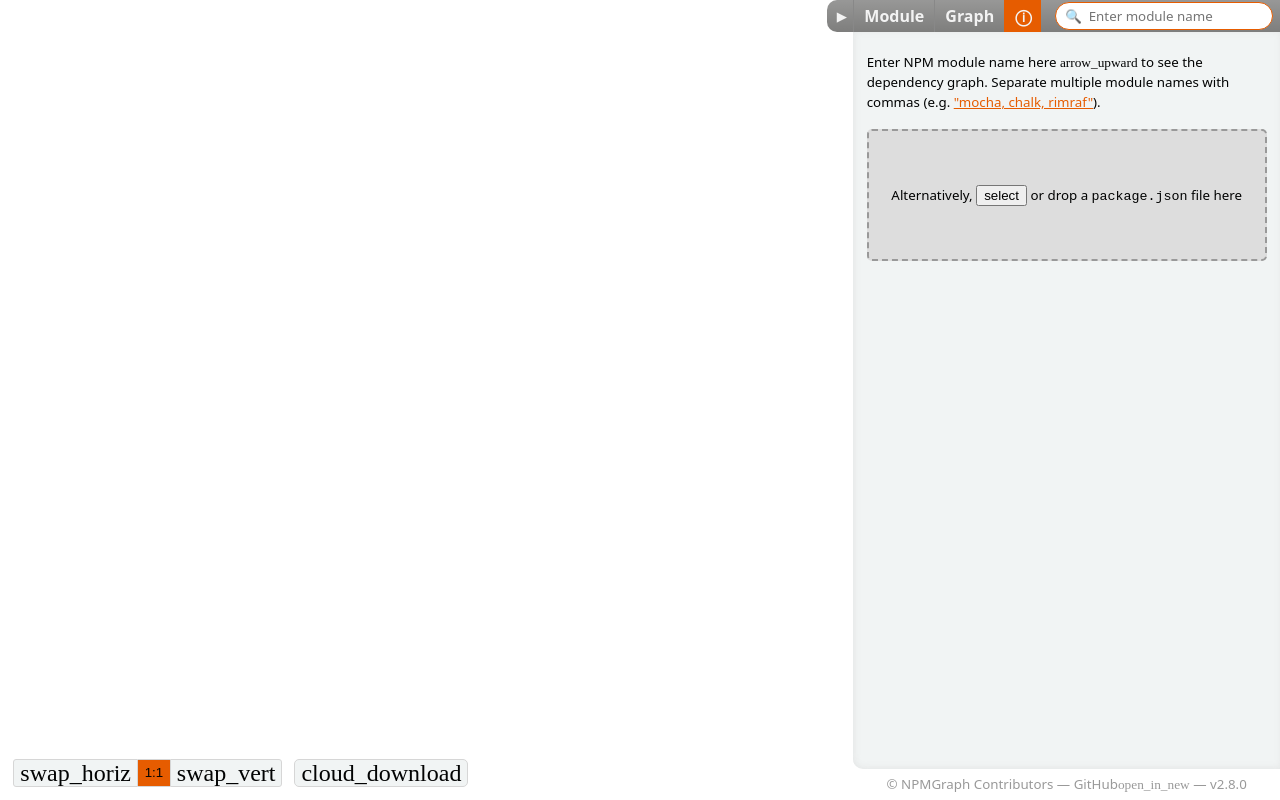
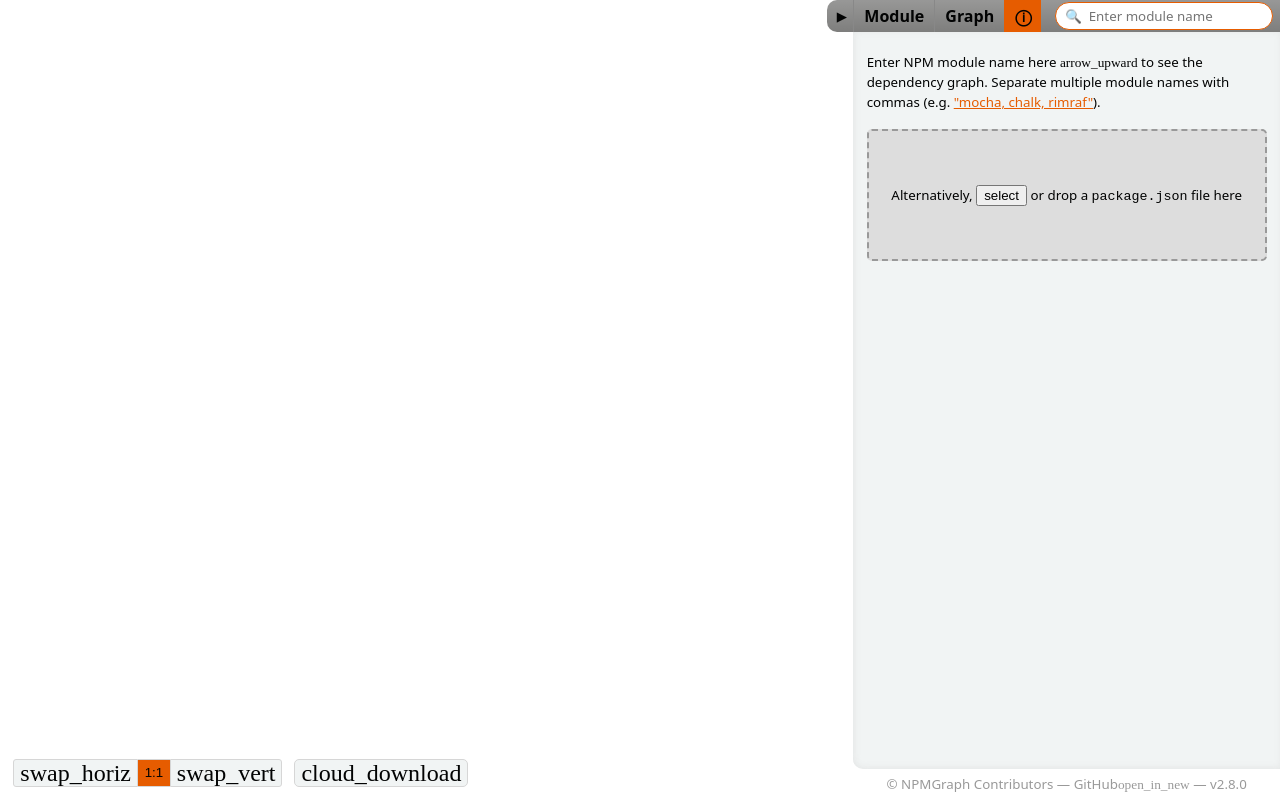
Before and after one commit to npmgraph/npmgraph, a React (Vite) app: page / in a window 1280 px wide. Built offline with nearby package versions, Linux system fonts and the light colour scheme.

Commit message:
fix: remove theme-lite/theme-dark abstractions

```diff
--- a/css/App.scss
+++ b/css/App.scss
@@ -23,7 +23,7 @@
   box-sizing: border-box;
   height: 24pt;
   color: var(--text);
-  background: var(--bg0) var(--bg-gradient);
+  background: var(--bg-tabs) var(--bg-gradient);
   border-top-left-radius: var(--rad_lg);
   border-bottom-left-radius: var(--rad_lg);
   padding-left: 10px;
--- a/css/Components.scss
+++ b/css/Components.scss
@@ -16,7 +16,7 @@
   font-weight: 600;
   text-align: center;
   color: white;
-  background: var(--bg0) var(--bg-gradient);
+  background: var(--bg-tabs) var(--bg-gradient);
   border-top-left-radius: var(--rad_lg);
   border-bottom-left-radius: var(--rad_lg);
 
--- a/css/Inspector.scss
+++ b/css/Inspector.scss
@@ -74,7 +74,7 @@ summary {
   flex-basis: auto;
   flex-shrink: 0;
   display: flex;
-  background: var(--bg0) var(--bg-gradient);
+  background: var(--bg-tabs) var(--bg-gradient);
   color: var(--text);
   user-select: none;
 
@@ -85,7 +85,7 @@ summary {
   .tab {
     padding: 0 10px;
     cursor: pointer;
-    background: var(--bg0) var(--bg-gradient);
+    background: var(--bg-tabs) var(--bg-gradient);
     border-left: solid 1px #888;
     font-size: 12pt;
     font-weight: 600;
--- a/css/index.scss
+++ b/css/index.scss
@@ -10,34 +10,19 @@
       rgba(255, 255, 255, 0.2),
       transparent 100%
     );
-}
 
-.theme-lite {
   /* https://coolors.co/020303-f1f4f4-c8d3a7-e65c00 */
   --text: #020303;
   --text-dim: #999;
   --bg0: #f1f4f4;
   --bg1: #d6d6d6;
   --bg2: #ddd;
+  --bg-tabs:#7e7e7d;
   --highlight: #e65c00;
 }
 
-.theme-dark {
-  /* https://coolors.co/f1f4f4-606c38-283618-ff761a */
-  --text: #f3f3f3;
-  --text-dim: #666;
-  --bg0: #7e7e7d;
-  --bg1: #383838;
-}
-
 @media (prefers-color-scheme: dark) {
-  html {
-    background: #111;
-
-    --inset-shadow-color: black;
-  }
-
-  .theme-lite {
+  :root {
     /* https://coolors.co/f1f4f4-606c38-283618-ff761a */
     --text: #f3f3f3;
     --text-dim: #766;
@@ -45,6 +30,11 @@
     --bg1: #696666;
     --highlight: #ff761a;
     --bg2: #333;
+    --inset-shadow-color: black;
+  }
+
+  html {
+    background: #111;
   }
 
   [fill="white"] {
@@ -54,17 +44,6 @@
   [stroke="black"] {
     stroke: #999;
   }
-}
-
-.theme-lite,
-.theme-dark {
-  /* TODO: Any vars dealing with color should should have a theme-neutral name (e.g. this should just be "--bg-gradient"), and should be defined in both themes, below */
-  --side-gradient:
-    linear-gradient(
-      to right,
-      var(--bg1) -1em,
-      transparent 0.5em
-    );
 }
 
 html {
--- a/index.html
+++ b/index.html
@@ -39,7 +39,7 @@
   </head>
 
   <body>
-    <div id='app' class='theme-lite'></div>
+    <div id='app' />
 
 <script src="https://d2wy8f7a9ursnm.cloudfront.net/v5/bugsnag.min.js"></script>
 
--- a/js/App.js
+++ b/js/App.js
@@ -18,7 +18,7 @@ export const useIncludeDev = sharedStateHook(false, 'includeDev');
 export const useExcludes = sharedStateHook([], 'excludes');
 
 function Splitter({ onClick, isOpen }) {
-  return <div id='splitter' className='theme-dark bright-hover' onClick={onClick}>{isOpen ? '\u{25b6}' : '\u{25c0}'}</div>;
+  return <div id='splitter' className='bright-hover' onClick={onClick}>{isOpen ? '\u{25b6}' : '\u{25c0}'}</div>;
 }
 
 // Parse `q` query param from browser location
--- a/js/Components.js
+++ b/js/Components.js
@@ -3,7 +3,7 @@ import React from 'react';
 import '/css/Components.scss';
 
 export function Loader({ activity, ...props }) {
-  return <div className='loader theme-dark'>
+  return <div className='loader'>
     <div className='bg' />
     {activity.title} ...
   </div>;
--- a/js/Inspector.js
+++ b/js/Inspector.js
@@ -46,7 +46,7 @@ export function Section({ title, children, open = true, style, ...props }) {
 }
 
 export function Pane({ children, ...props }) {
-  return <div className='pane theme-lite' {...props}>{children}</div>;
+  return <div className='pane' {...props}>{children}</div>;
 }
 
 export function Tags({ children, style, ...props }) {
@@ -72,7 +72,7 @@ function Tab({ active, children, ...props }) {
   return <div className={`tab bright-hover ${active ? 'active' : ''}`} {...props}>{children}</div>;
 }
 
-export default function Inspector({ className, ...props }) {
+export default function Inspector(props) {
   const [query, setQuery] = useQuery();
   const [pane, setPane] = usePane();
   const [module] = useModule();
@@ -104,8 +104,8 @@ export default function Inspector({ className, ...props }) {
     setQuery(query);
   }
 
-  return <div id='inspector' className={`theme-lite ${className}`} {...props} >
-      <div id='tabs' className='theme-dark'>
+  return <div id='inspector' {...props} >
+      <div id='tabs'>
         <Tab active={pane == 'module'} onClick={() => setPane('module')}>Module</Tab>
         <Tab active={pane == 'graph'} onClick={() => setPane('graph')}>Graph</Tab>
         <Tab active={pane == 'info'} onClick={() => setPane('info')}>{'\u{24d8}'}</Tab>
```
